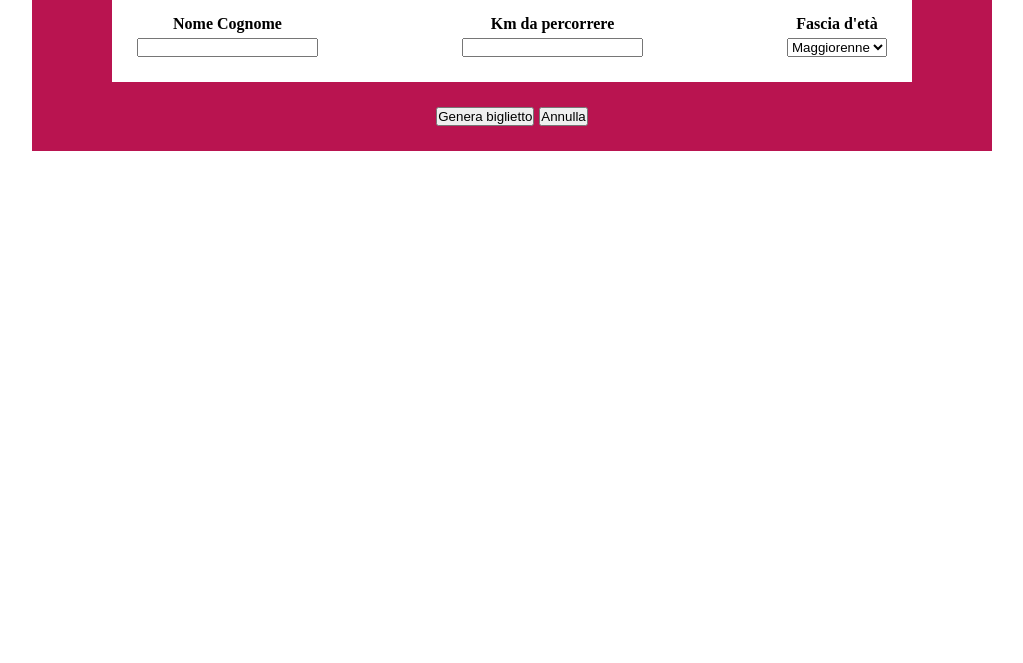
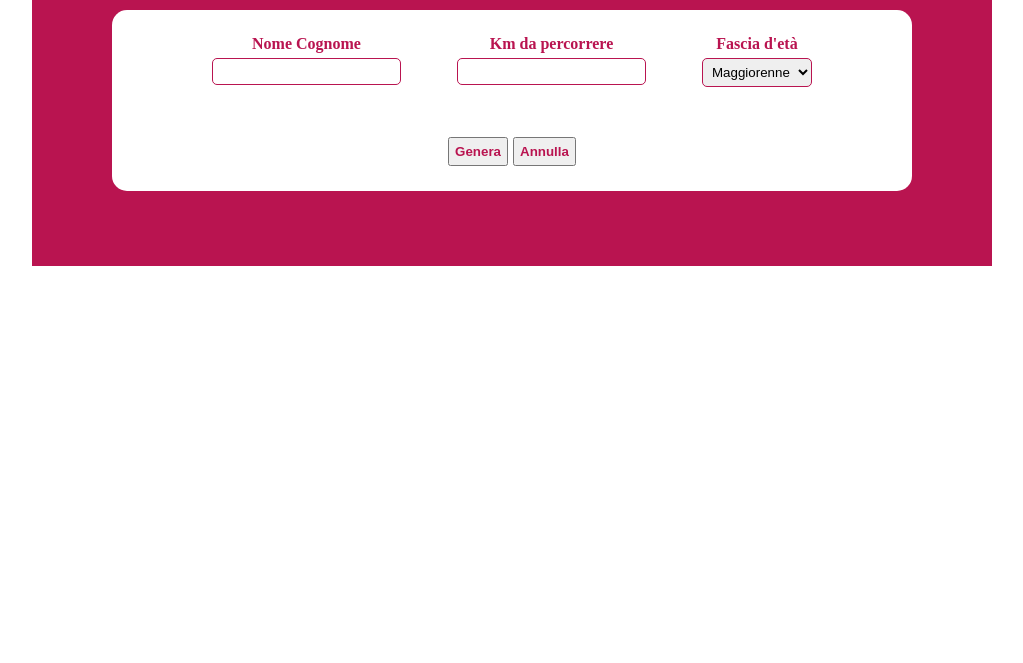
Before and after one commit to Alessandro-Zuddas/js-biglietto-treno-form, a plain HTML site: page index.html in a window 1280 px wide. Shown: the part 137-800 px from the top of the page, without its empty margins (128-1151 px from the left). Drawn offline with Linux system fonts and the light colour scheme.

Commit message:
Aggiunge dettagli ed estetica

```diff
--- a/css/style.css
+++ b/css/style.css
@@ -22,11 +22,14 @@ main{
 .container{
     width: 50rem;
     margin: auto;
+    border-radius: .9375rem;
+    background-color: white;
 }
 
 .main-title{
     text-align: center;
     color: white;
+    font-size: 2.5rem;
     margin-top: 1.5625rem;
     margin-bottom: 1.5625rem;
 }
@@ -45,8 +48,7 @@ main{
     display: flex;
     justify-content: space-between;
     width: 100%;
-    padding: 1.5625rem 1.5625rem;
-    background-color: white;
+    padding: 1.5625rem 6.25rem;
 }
 
 .input-col{
@@ -55,14 +57,22 @@ main{
 
 .input-title{
     display: block;
+    color: #b91450;
     padding-bottom: .3125rem;
+}
+
+#full-name-input, #trip-duration, #age-select{
+    border: .0313rem solid #b91450;
+    border-radius: .3125rem;
+    padding: .3125rem .3125rem;
 }
 
 .btns-row{
     display: flex;
     justify-content: center;
     width: 100%;
-    margin-top: 1.5625rem;
+    padding: 1.5625rem 6.25rem;
+    margin-bottom: 3.125rem;
 }
 
 .btns-col{
@@ -73,6 +83,11 @@ main{
     margin-right: .3125rem;
 }
 
+.btn-row-btns{
+    color: #b91450;
+    padding: .3125rem .3125rem;
+}
+
 /* Output section */
 
 .output-section-hidden{
@@ -81,6 +96,7 @@ main{
 
 .bottom-container{
     background-color: white;
+    border-radius: 0;
 }
 
 .output-row{
@@ -100,6 +116,10 @@ main{
     text-align: center;
 }
 
+.output-table-head{
+    border: 1px solid black;
+}
+
 #ticket-name{
     padding-left: 3.75rem;
 }
--- a/index.html
+++ b/index.html
@@ -13,8 +13,8 @@
         <main>
             <!-- Input Section -->
             <section class="input-section">
+                <h1 class="main-title">Calcola il prezzo del tuo biglietto!</h1>
                 <div class="container">
-                    <h1 class="main-title">Calcola il prezzo del tuo biglietto!</h1>
                     <div class="input-row">
                         <!-- First-Last name input -->
                         <div class="input-col">
@@ -42,8 +42,8 @@
                     <!-- Buttons Row -->
                     <div class="btns-row">
                         <div class="btns-col">
-                            <button id="generate-btn">Genera biglietto</button>
-                            <button id="refresh-btn">Annulla</button>
+                            <button class="btn-row-btns" id="generate-btn"><strong>Genera</strong></button>
+                            <button class="btn-row-btns" id="refresh-btn"><strong>Annulla</strong></button>
                         </div>
                     </div>
                     <!-- /Buttons Row -->
@@ -58,7 +58,7 @@
                         <div class="output-row">
                             <h2>Dettaglio Passeggeri</h2>
                         </div>
-                        <div class="output-row">
+                        <div class="output-row output-table-head">
                             <h3>NOME PASSEGGERO</h3>
                             <strong>Offerta</strong>
                             <strong>Carrozza</strong>
```
